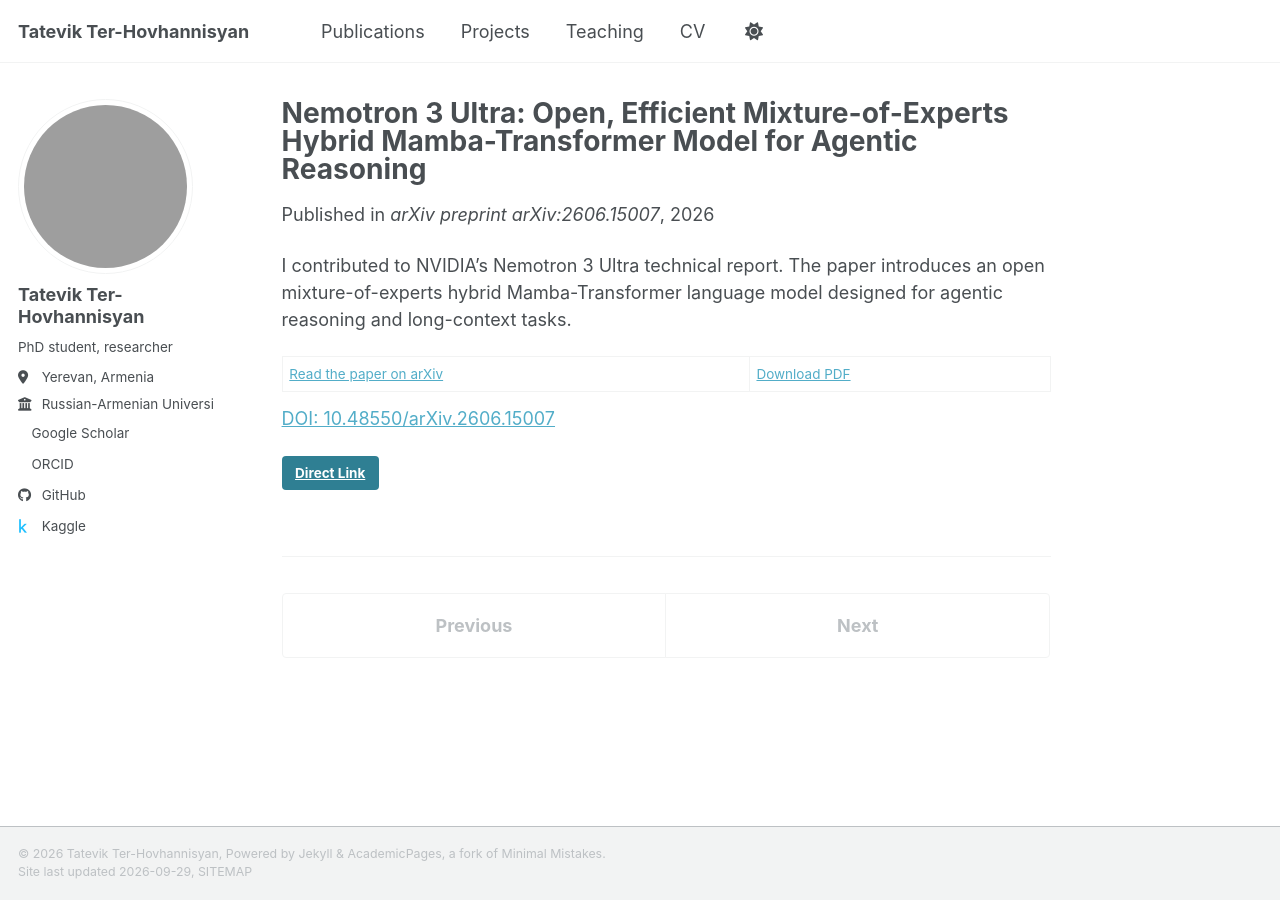
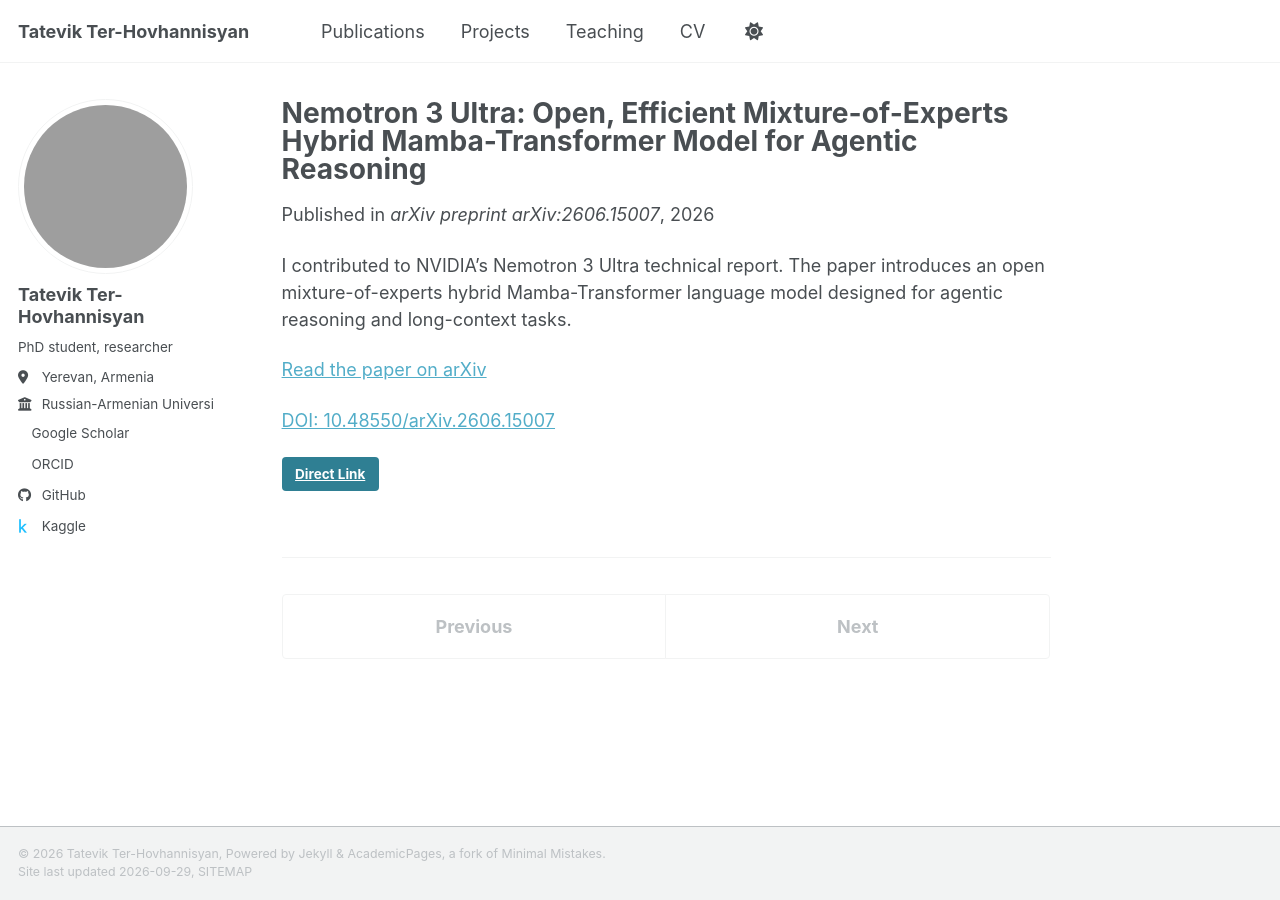
Before and after one commit to tatevik-t/tatevik-t.github.io, a Jekyll site: the page built from _publications/2026-06-12-nemotron-3-ultra.md, in a window 1280 px wide. Built offline with Jekyll 4.4.1, drawn with Linux system fonts in a browser that asks for light colours; a style sheet for code colours, icons or effects is not loaded; grey boxes are pictures that could not be loaded.

Commit message:
Remove direct paper download link from Nemotron publication

```diff
--- a/_publications/2026-06-12-nemotron-3-ultra.md
+++ b/_publications/2026-06-12-nemotron-3-ultra.md
@@ -7,11 +7,10 @@ excerpt: 'NVIDIA (2026). Contributor: Tatevik Ter-Hovhannisyan. An open mixture-
 date: 2026-06-12
 venue: 'arXiv preprint arXiv:2606.15007'
 link: 'https://arxiv.org/abs/2606.15007'
-paperurl: 'https://arxiv.org/pdf/2606.15007'
 doi: '10.48550/arXiv.2606.15007'
 doiurl: 'https://doi.org/10.48550/arXiv.2606.15007'
 ---
 
 I contributed to NVIDIA's Nemotron 3 Ultra technical report. The paper introduces an open mixture-of-experts hybrid Mamba-Transformer language model designed for agentic reasoning and long-context tasks.
 
-[Read the paper on arXiv](https://arxiv.org/abs/2606.15007) | [Download PDF](https://arxiv.org/pdf/2606.15007)
+[Read the paper on arXiv](https://arxiv.org/abs/2606.15007)
```
